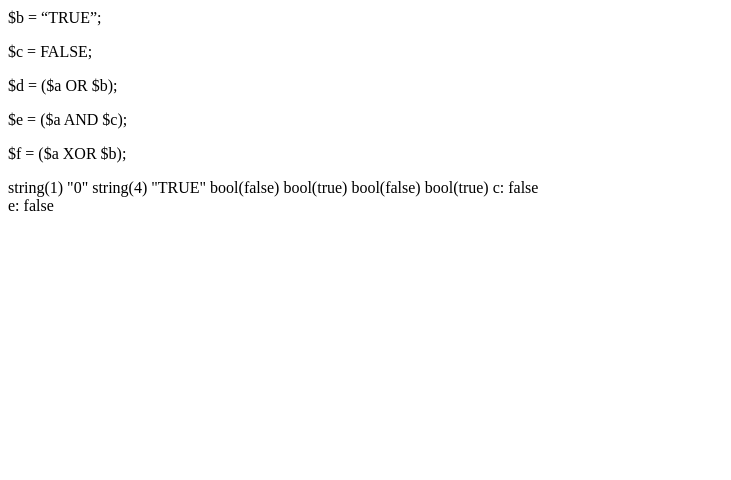
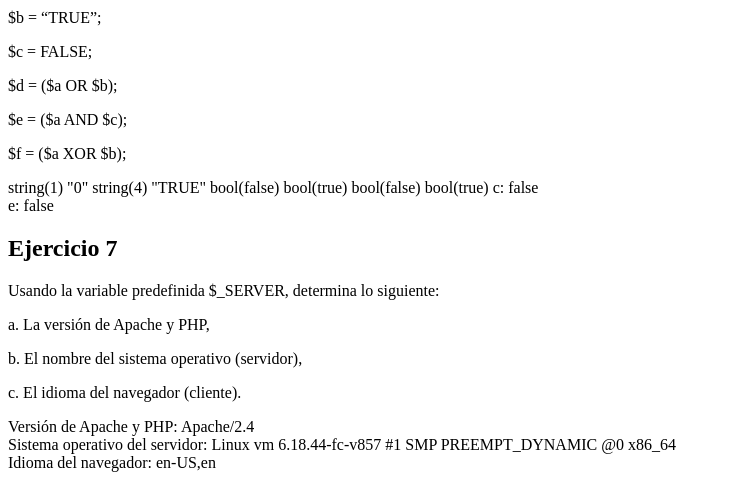
Before and after one commit to kale63/tecweb, a PHP site: page / in a window 1280 px wide. Shown: the part 1956-2436 px from the top of the page, without its empty margins (0-731 px from the left). Before the commit the page ends 2167 px from the top, so only its background shows below. Run offline with PHP 8.4, Linux system fonts and the light colour scheme.

Commit message:
Ejercicios completos

```diff
--- a/practicas/p04/index.php
+++ b/practicas/p04/index.php
@@ -155,5 +155,17 @@
         echo "c: ", var_export($c, true), "<br>";
         echo "e: ", var_export($e, true), "<br>";
     ?>
+
+    <h2>Ejercicio 7</h2>
+    <p>Usando la variable predefinida $_SERVER, determina lo siguiente:</p>
+    <p>a. La versión de Apache y PHP,  </p>
+    <p>b. El nombre del sistema operativo (servidor), </p>
+    <p>c. El idioma del navegador (cliente).</p>
+    <?php
+        echo "Versión de Apache y PHP: " . $_SERVER['SERVER_SOFTWARE'] . "<br>";
+        echo "Sistema operativo del servidor: " . php_uname() . "<br>";
+        echo "Idioma del navegador: " . $_SERVER['HTTP_ACCEPT_LANGUAGE'] . "<br>";
+
+    ?>
 </body>
 </html>
```
